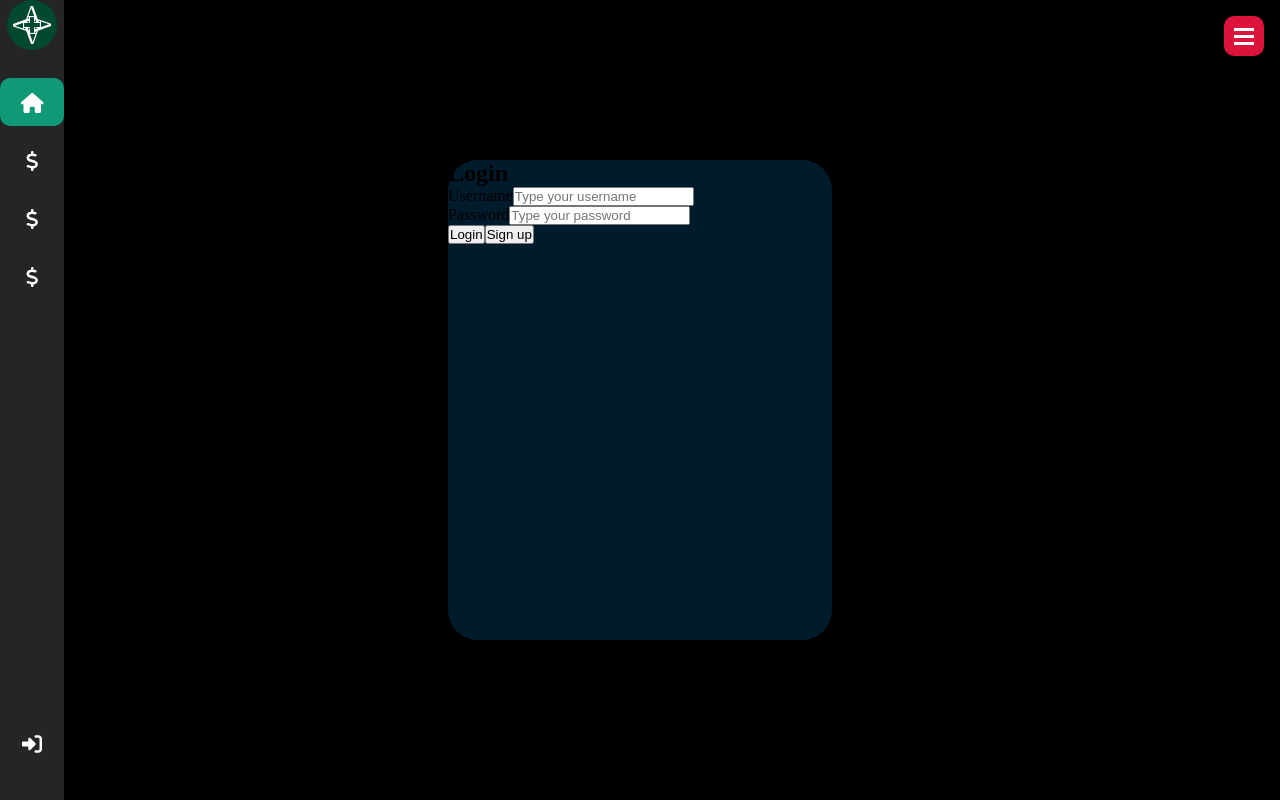
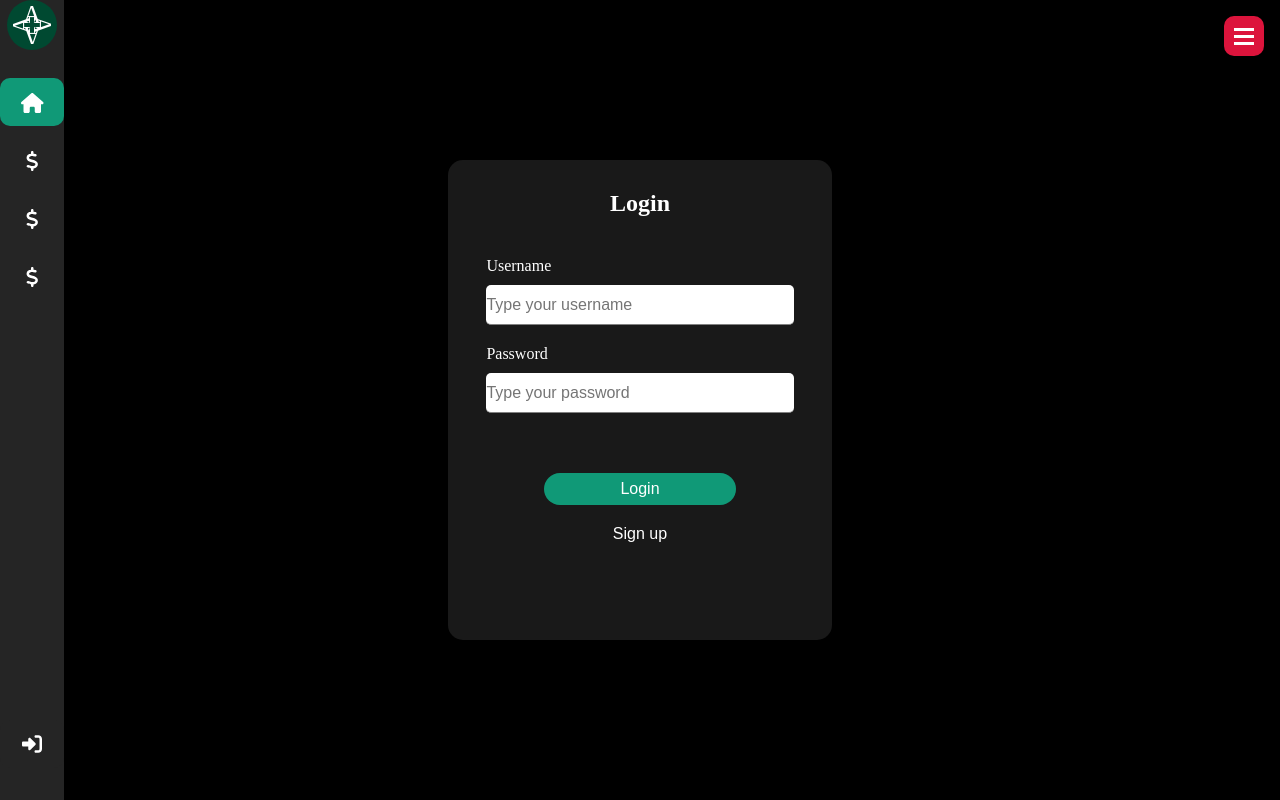
Before and after one commit to rodis00/expense-tracker, a React (Create React App) app in the folder frontend/: page /Login in a window 1280 px wide. Built offline with nearby package versions, Linux system fonts and the light colour scheme.

Commit message:
changing styles for login form

```diff
--- a/frontend/src/components/Login/Login.module.css
+++ b/frontend/src/components/Login/Login.module.css
@@ -1,57 +1,76 @@
 .box {
+  width: 100%;
+  height: 100vh;
+  color: white;
+}
+
+.login {
   width: 30%;
   height: 30rem;
-  background-color: #001b2b;
-  position: absolute;
+  background-color: rgb(25, 25, 25);
+  position: relative;
   top: 50%;
   left: 50%;
   transform: translate(-50%, -50%);
-  border-radius: 30px;
+  border-radius: 15px;
 }
 
-.box__content {
-  height: 100%;
+.login h2 {
+  text-align: center;
+  margin: 30px 0;
+}
+
+.loginForm,
+.field,
+.actions {
   display: flex;
   flex-direction: column;
 }
 
-.box__content__title{
-    color: white;
-    text-align: center;
-    margin-top: 20px;
+.field input {
+  border: none;
+  border-bottom: 1px solid gray;
+  width: 80%;
+  height: 2.5rem;
+  margin: 0 auto 10px auto;
+  font-size: 16px;
+  border-radius: 5px;
+  transition: 0.5s;
 }
 
-.box__content__items{
-    display: flex;
-    flex-direction: column;
-    align-items: center;
+.field label {
+  margin: 10px 0 10px 10%;
 }
 
-.box__content__items input{
-    border-radius: 10px;
-    height: 2rem;
-    width: 80%;
-    margin-top: 1rem;
+.loginBtn {
+  width: 50%;
+  margin: 50px auto 20px auto;
+  height: 2rem;
+  border-radius: 20px;
+  font-size: 16px;
+  border: none;
+  background-color: #109977;
+  color: white;
+  cursor: pointer;
+  transition: 0.5s;
 }
 
-.box__content__item input:focus{
-    outline: none;
+.loginBtn:hover {
+  background-color: #15d79d;
 }
 
-.box__content__btns{
-    display: flex;
-    width: 100%;
-    margin-top: 2rem;
-    gap: 1rem;
-    justify-content: center;
+.signupBtn {
+  border: none;
+  background-color: transparent;
+  font-size: 16px;
+  cursor: pointer;
+  color: white;
 }
 
-.box__content__btns button{
-    border-radius: 15px;
-    width: 5rem;
-    height: 2rem;
-    background-color: #a61651;
-    border: none;
-    color: white;
-    cursor: pointer;
+.signupBtn:hover {
+  color: red;
 }
+
+.field input:focus {
+  font-size: 12px;
+}
```
